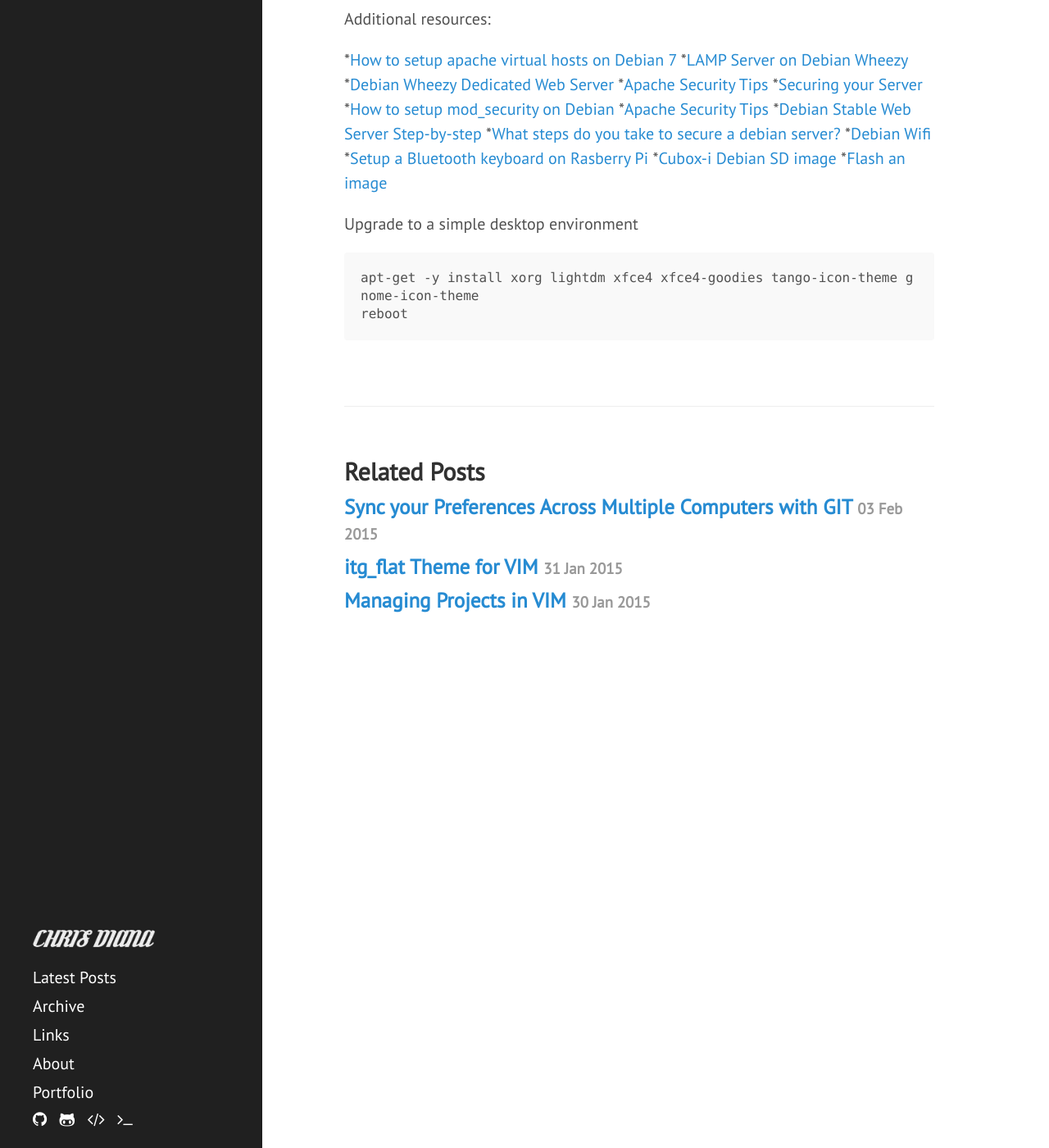
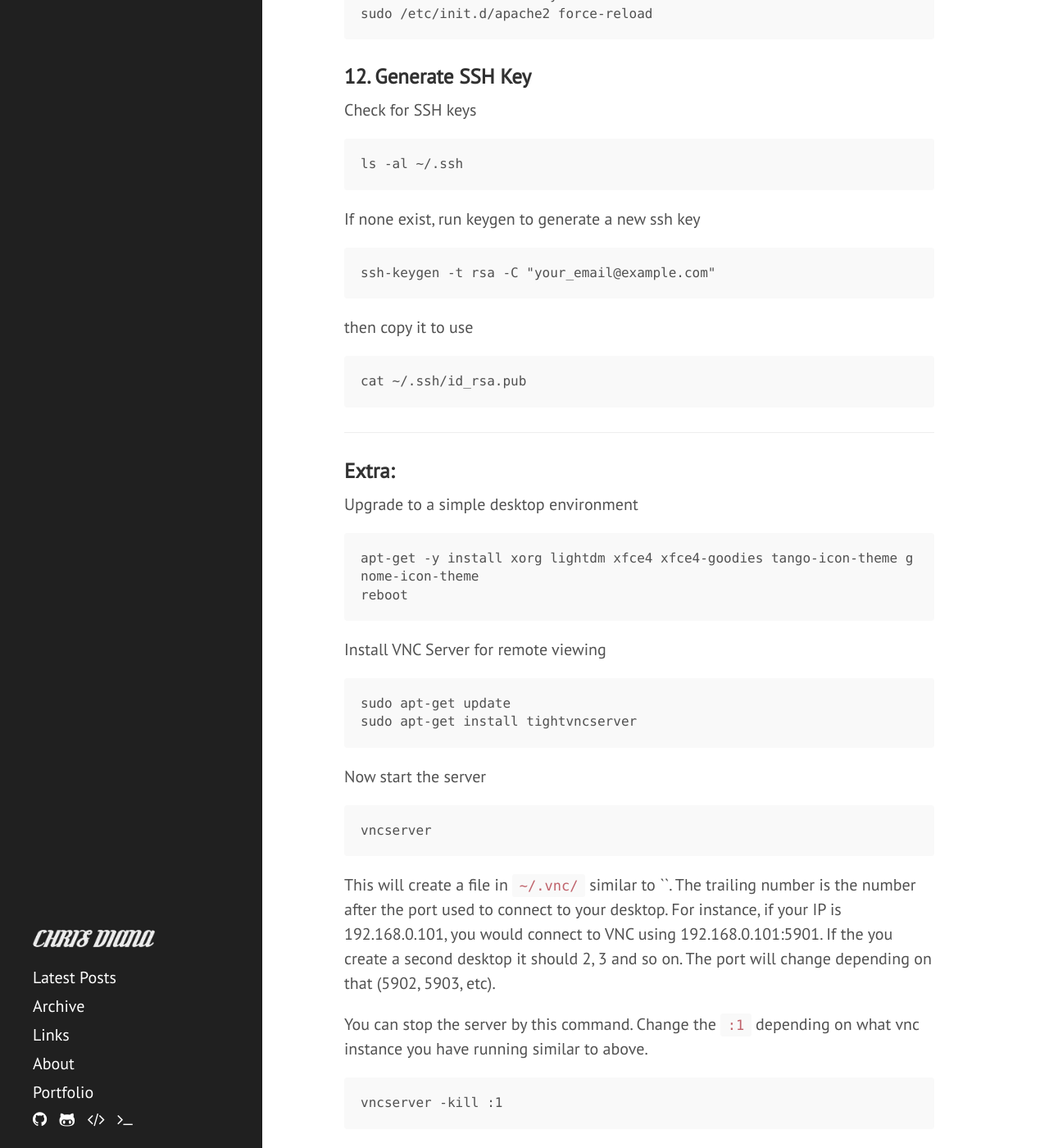
Before and after one commit to chrisdiana/cdmedia.github.io, a Jekyll site: the page built from _posts/2015-01-06-setting_up_debian_wheezy.md, in a window 1280 px wide and 1400 px high, scrolled down 8885 px. Shown: the whole window at 82% size. Built offline with Jekyll 4.4.1, drawn with Linux system fonts in a browser that asks for light colours; nearby versions of some CDN libraries; Markdown is read by kramdown in place of the engine named in the settings; comment, search, counter and statistics services are not loaded; some of the changed text lies outside the part shown.

````diff
--- a/_posts/2015-01-06-setting_up_debian_wheezy.md
+++ b/_posts/2015-01-06-setting_up_debian_wheezy.md
@@ -71,6 +71,23 @@ Restart networking
 /etc/init.d/networking restart
 ```
 
+Make sure your adapter is UP and if not bring it up
+
+```
+ip a
+iwconfig
+ip link set wlan0 up
+```
+
+
+
+while your at it....set your servers date and time
+
+```
+date --set 1998-11-02
+date --set 21:08:00
+```
+
 ###3. Add a user
 
 ```
@@ -115,6 +132,15 @@ and now your `/etc/hosts` file so it resolves correctly
 127.0.0.1   localhost servername
 ::1         localhost servername ip6-localhost ip6-loopback
 ```
+
+Add your gateway into the `/etc/resolv.conf` if it isn't generated
+
+```
+domain Belkin
+search Belkin
+nameserver 192.168.2.1
+```
+
 
 ###6. Install Apache, MySQL, NodeJS and PHP
 
@@ -364,7 +390,7 @@ ls -al ~/.ssh
 If none exist, run keygen to generate a new ssh key
 
 ```
-sh-keygen -t rsa -C "your_email@example.com"
+ssh-keygen -t rsa -C "your_email@example.com"
 ```
 
 then copy it to use
@@ -374,7 +400,46 @@ cat ~/.ssh/id_rsa.pub
 ```
 
 
+---
 
+### Extra:
+
+Upgrade to a simple desktop environment
+
+```
+apt-get -y install xorg lightdm xfce4 xfce4-goodies tango-icon-theme gnome-icon-theme
+reboot
+```
+
+Install VNC Server for remote viewing
+
+```
+sudo apt-get update
+sudo apt-get install tightvncserver
+```
+
+Now start the server
+
+```
+vncserver
+```
+
+This will create a file in `~/.vnc/` similar to ``. The trailing number is the number
+after the port used to connect to your desktop. For instance, if your IP is
+192.168.0.101, you would connect to VNC using 192.168.0.101:5901. If the you create
+a second desktop it should 2, 3 and so on. The port will change depending on that
+(5902, 5903, etc).
+
+
+You can stop the server by this command. Change the `:1` depending on what vnc instance
+you have running similar to above.
+
+```
+vncserver -kill :1
+```
+
+
+---
 
 Additional resources:
 
@@ -391,11 +456,4 @@ Additional resources:
 *[Setup a Bluetooth keyboard on Rasberry Pi](http://www.ctheroux.com/2012/08/a-step-by-step-guide-to-setup-a-bluetooth-keyboard-and-mouse-on-the-raspberry-pi/)
 *[Cubox-i Debian SD image](http://www.igorpecovnik.com/2014/08/19/cubox-i-hummingboard-debian-sd-image/)
 *[Flash an image](http://wiki.solid-run.com/Flash_an_image)
-
-
-Upgrade to a simple desktop environment
-
-```
-apt-get -y install xorg lightdm xfce4 xfce4-goodies tango-icon-theme gnome-icon-theme
-reboot
-```
+*[TightVNC](http://www.penguintutor.com/linux/tightvnc)
````
Also changed, not shown: _posts/2015-01-31-itg_flat-theme-vim.md (+1 -1 lines), public/img/itg_flat_screenshot.png (added).
